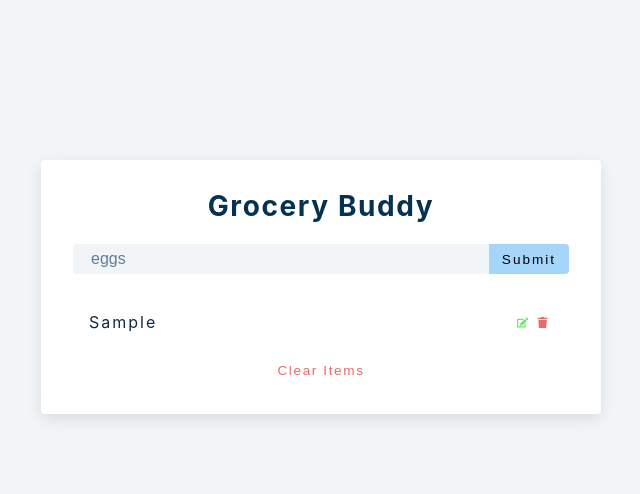
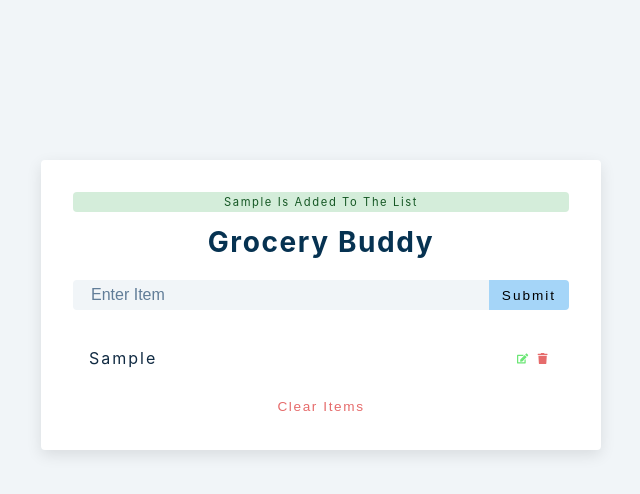
Before and after one commit to broax23/midterms, a React (Vite) app: page / in a window 1280 px wide. Both pictures are taken after typing "Sample" into the empty fields and a click on the button "Submit". Shown: the top 494 px of the page, without its empty margins (319-959 px from the left). Built offline with nearby package versions, Linux system fonts and the light colour scheme.

Commit message:
Added Remove Item Functionality, Refined Alert

```diff
--- a/src/Alert.jsx
+++ b/src/Alert.jsx
@@ -1,12 +1,12 @@
 import React, { useEffect } from 'react'
 
-const Alert = ({type, msg, removeAlert}) => {
+const Alert = ({type, msg, removeAlert, list}) => {
     useEffect(() =>{
         const timeout = setTimeout(() => {
             removeAlert()
         }, 3000)
         return () => clearTimeout(timeout)
-    }, [])
+    }, [list])
   return <p className={`alert alert-${type}`}>{msg}</p>
 }
 
--- a/src/App.jsx
+++ b/src/App.jsx
@@ -21,8 +21,8 @@ function App() {
       //deal with edit
     }
     else {
-      //show alert
-      const newItem = {id: new Date().getTime.toString(), title:name}
+      showAlert(true, `${name} is added to the list`, 'success')
+      const newItem = {id: new Date().getTime().toString(), title:name}
       setList([...list, newItem])
       setName('')
     }
@@ -32,14 +32,25 @@ function App() {
     setAlert({show, msg, type})
   }
 
+  const clearList = () => {
+    showAlert(true, 'List Emptied', 'danger')
+    setList([])
+  }
+
+  const removeItem = (id) => {
+    showAlert(true, 'Removed', 'danger');
+    setList(list.filter((item) => item.id !== id))
+  }
+
   return (
    <section className='section-center'>
     <form className='grocery-form' onSubmit={handleSubmit}>
-      {alert.show && <Alert {...alert} removeAlert = {showAlert} />}
+      {alert.show && <Alert {...alert} removeAlert = {showAlert}
+      list={list} />}
       <h3>grocery buddy</h3>
       <div className="form-control">
         <input type="text" className='grocery'
-        placeholder='eggs' value={name} onChange={(e) => setName(e.target.value)} />
+        placeholder='Enter Item' value={name} onChange={(e) => setName(e.target.value)} />
         <button className='submit-btn' type='submit'>
           {isEditing? 'edit' : 'submit'}
         </button>
@@ -47,8 +58,8 @@ function App() {
     </form>
     {list.length > 0 &&
     <div className="grocery-container">
-    <List items={list}/>
-    <button className="clear-btn">
+    <List items={list} removeItem={removeItem}/>
+    <button className="clear-btn" onClick={clearList}>
       clear items
     </button>
   </div>
--- a/src/List.jsx
+++ b/src/List.jsx
@@ -1,6 +1,6 @@
 import React from 'react'
 import { FaEdit, FaTrash } from 'react-icons/fa'
-const List = ({items}) => {
+const List = ({items, removeItem}) => {
   return <div className='grocery-list'>
     {items.map((item) => {
         const {id, title} = item
@@ -10,7 +10,7 @@ const List = ({items}) => {
                 <button type='button' className='edit-btn'>
                     <FaEdit />
                 </button>
-                <button type='button' className='delete-btn'>
+                <button type='button' className='delete-btn' onClick={() => removeItem(id)}>
                     <FaTrash />
                 </button>
             </div>
```
